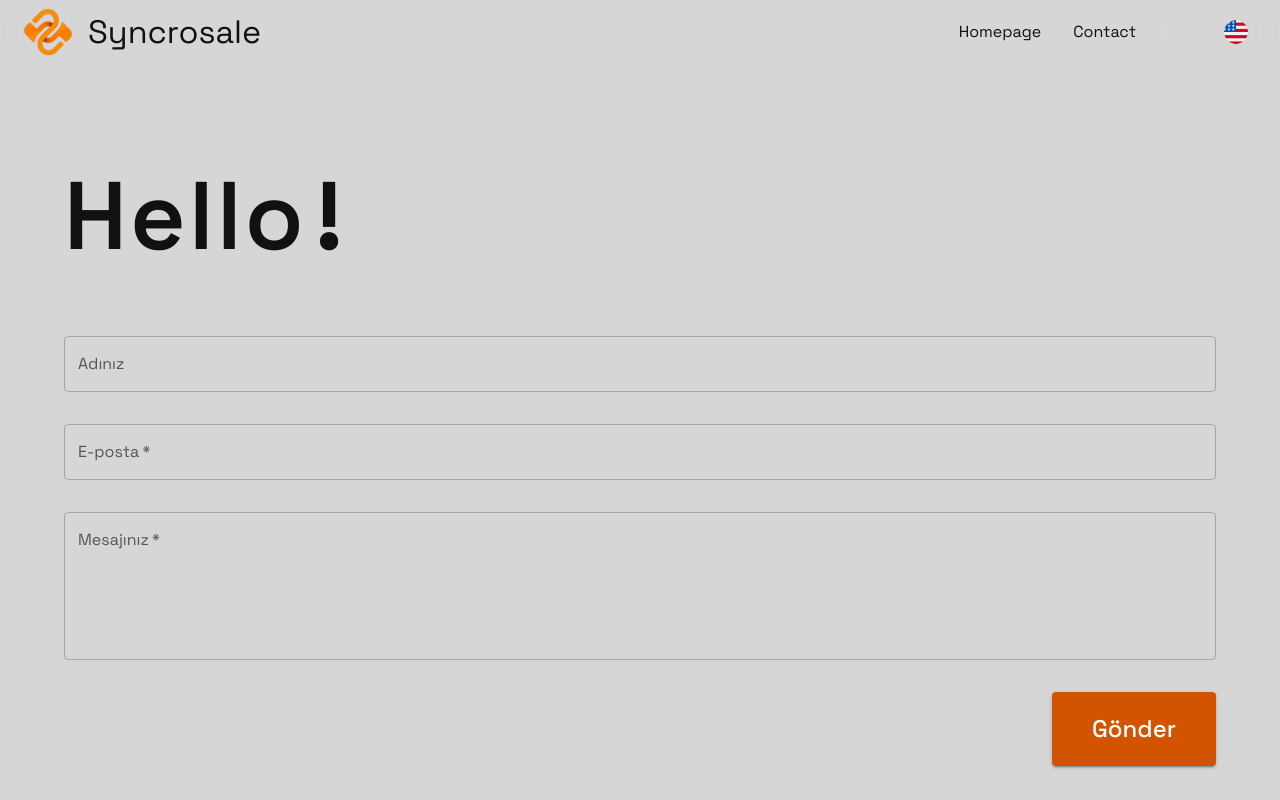
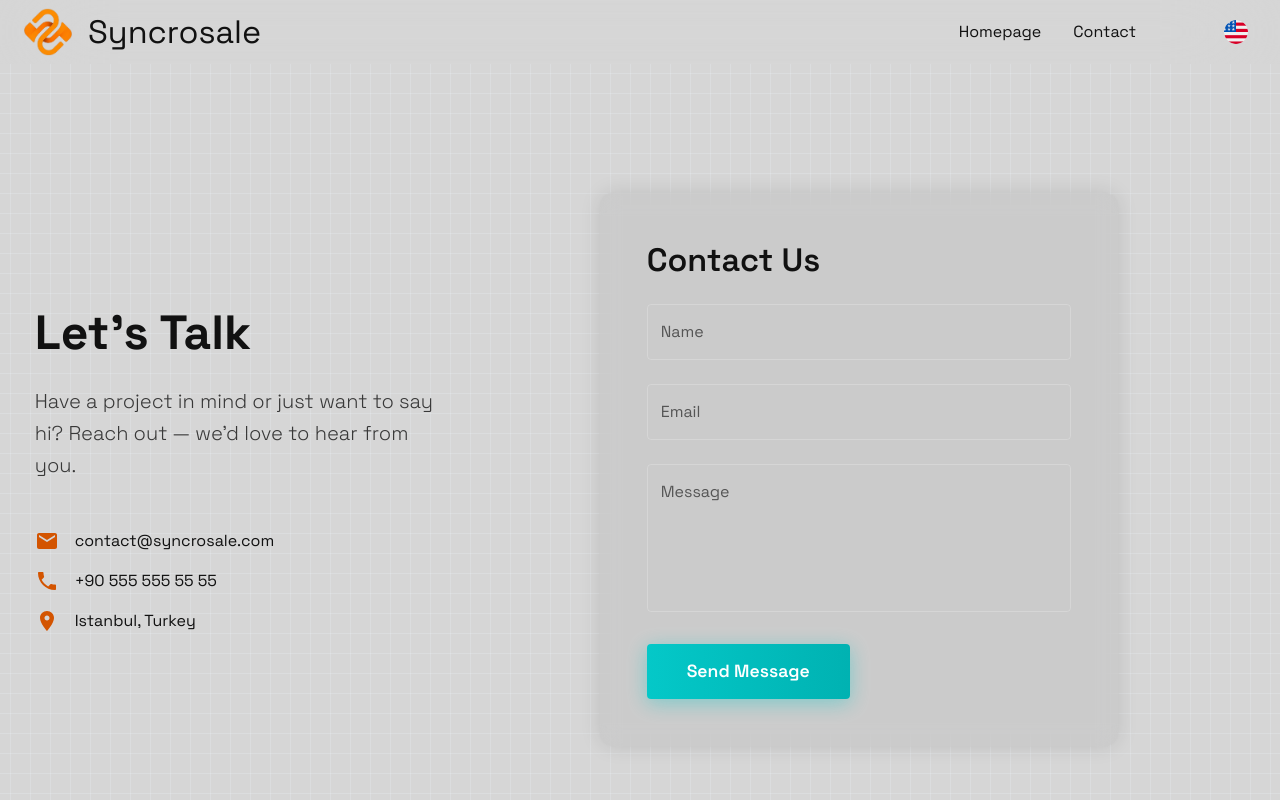
Before and after one commit to necatimertmetin/syncrosale, a React (Vite) app: page /contact in a window 1280 px wide. Shown: the top 800 px of the page. Built offline with nearby package versions, Linux system fonts and the light colour scheme; some icons are missing.

Commit message:
feat: contact page updated

```diff
--- a/src/pages/contact/Contact.tsx
+++ b/src/pages/contact/Contact.tsx
@@ -1,76 +1,192 @@
 import {
   Box,
   Button,
-  Container,
+  Grid,
   Stack,
   TextField,
   Typography,
+  useTheme,
 } from "@mui/material";
-import { useRef } from "react";
+import { motion } from "framer-motion";
+import { Email, Phone, LocationOn } from "@mui/icons-material";
+import { EnterAnimation2 } from "../../components/animated-components/div/EnterAnimation2";
 
 export const Contact = () => {
-  const formRef = useRef<HTMLFormElement | null>(null);
+  const theme = useTheme();
+  const gridColor = theme.palette.highlightedRow.main + "44";
+  const MotionBox = motion(Box);
+  const MotionStack = motion(Stack);
 
   return (
-    <Container maxWidth="lg" sx={{ py: 12 }}>
-      <Box mb={8}>
-        <Typography
-          component="span"
-          variant="h1"
-          fontWeight="600"
-          sx={{ letterSpacing: 3 }}
+    <Grid
+      container
+      sx={{
+        backgroundSize: "40px 40px",
+        backgroundImage: `
+          linear-gradient(0deg, transparent 24%, ${gridColor} 25%, ${gridColor} 26%, transparent 27%, transparent 74%, ${gridColor} 75%, ${gridColor} 76%, transparent 77%, transparent),
+          linear-gradient(90deg, transparent 24%, ${gridColor} 25%, ${gridColor} 26%, transparent 27%, transparent 74%, ${gridColor} 75%, ${gridColor} 76%, transparent 77%, transparent)
+        `,
+        backgroundAttachment: "fixed",
+        py: { xs: 8, sm: 12, md: 16 },
+        height: { xs: "auto", md: "100vh" },
+      }}
+      alignItems="center"
+      justifyContent="center"
+      spacing={10}
     >
-          Hello
+      {/* Sol taraf - Contact Info */}
+      <Grid
+        size={{ xs: 12, md: 5 }}
+        display="flex"
+        justifyContent={{ xs: "center", md: "flex-end" }}
+        sx={{ px: { xs: 2, md: 4 } }}
+      >
+        <EnterAnimation2>
+          <MotionStack
+            spacing={3}
+            sx={{
+              maxWidth: 420,
+              color: theme.palette.text.primary,
+            }}
+            initial={{ x: -80, opacity: 0 }}
+            animate={{ x: 0, opacity: 1 }}
+            transition={{ duration: 0.8, ease: "easeOut" }}
+          >
+            <Typography variant="h3" fontWeight="700">
+              Let’s Talk
             </Typography>
-        <Typography
-          component="span"
-          variant="h1"
-          fontWeight="bold"
-          color={"primary"}
-          sx={{ ml: 1 }}
+            <Typography variant="h6" fontWeight={300} sx={{ opacity: 0.8 }}>
+              Have a project in mind or just want to say hi? Reach out — we’d
+              love to hear from you.
+            </Typography>
+
+            <Stack spacing={2} sx={{ pt: 3 }}>
+              <Stack direction="row" spacing={2} alignItems="center">
+                <Email color="primary" />
+                <Typography variant="body1">contact@syncrosale.com</Typography>
+              </Stack>
+              <Stack direction="row" spacing={2} alignItems="center">
+                <Phone color="primary" />
+                <Typography variant="body1">+90 555 555 55 55</Typography>
+              </Stack>
+              <Stack direction="row" spacing={2} alignItems="center">
+                <LocationOn color="primary" />
+                <Typography variant="body1">Istanbul, Turkey</Typography>
+              </Stack>
+            </Stack>
+          </MotionStack>
+        </EnterAnimation2>
+      </Grid>
+
+      {/* Sağ taraf - Form */}
+      <Grid
+        size={{ xs: 12, md: 7 }}
+        display="flex"
+        justifyContent={{ xs: "center", md: "flex-start" }}
+        sx={{ px: { xs: 2, md: 4 } }}
       >
-          !
+        <MotionBox
+          initial={{ x: 80, opacity: 0 }}
+          animate={{ x: 0, opacity: 1 }}
+          transition={{ duration: 0.8, ease: "easeOut" }}
+          sx={{
+            width: "100%",
+            maxWidth: 520,
+            p: { xs: 3, md: 6 },
+            borderRadius: 4,
+            backdropFilter: "blur(10px)",
+            background:
+              theme.palette.mode === "dark"
+                ? "rgba(255,255,255,0.05)"
+                : "rgba(0,0,0,0.05)",
+            boxShadow:
+              theme.palette.mode === "dark"
+                ? "0 0 20px rgba(0, 200, 200, 0.1)"
+                : "0 0 20px rgba(0, 0, 0, 0.1)",
+          }}
+        >
+          <Typography variant="h4" fontWeight="600" mb={3}>
+            Contact Us
           </Typography>
-      </Box>
 
-      {/* Form */}
-      <Stack component="form" spacing={4} noValidate ref={formRef}>
-        <TextField label="Adınız" name="name" variant="outlined" fullWidth />
+          <Stack spacing={3}>
             <TextField
-          label="E-posta"
-          name="email"
+              label="Name"
               variant="outlined"
               fullWidth
-          required
+              InputProps={{
+                sx: {
+                  color: theme.palette.text.primary,
+                  "& .MuiOutlinedInput-notchedOutline": {
+                    borderColor: "rgba(255,255,255,0.2)",
+                  },
+                  "&:hover .MuiOutlinedInput-notchedOutline": {
+                    borderColor: theme.palette.primary.main,
+                  },
+                },
+              }}
             />
             <TextField
-          label="Mesajınız"
-          name="message"
+              label="Email"
               variant="outlined"
+              fullWidth
+              InputProps={{
+                sx: {
+                  color: theme.palette.text.primary,
+                  "& .MuiOutlinedInput-notchedOutline": {
+                    borderColor: "rgba(255,255,255,0.2)",
+                  },
+                  "&:hover .MuiOutlinedInput-notchedOutline": {
+                    borderColor: theme.palette.primary.main,
+                  },
+                },
+              }}
+            />
+            <TextField
+              label="Message"
+              variant="outlined"
+              fullWidth
               multiline
               rows={5}
-          fullWidth
-          required
+              InputProps={{
+                sx: {
+                  color: theme.palette.text.primary,
+                  "& .MuiOutlinedInput-notchedOutline": {
+                    borderColor: "rgba(255,255,255,0.2)",
+                  },
+                  "&:hover .MuiOutlinedInput-notchedOutline": {
+                    borderColor: theme.palette.primary.main,
+                  },
+                },
+              }}
             />
+          </Stack>
 
-        {/* Submit butonu */}
-        <Stack direction="row" justifyContent="flex-end">
           <Button
+            variant="contained"
             size="large"
-            type="submit"
-            variant="contained"
-            color="primary"
             sx={{
+              mt: 4,
               px: 5,
-              py: 2,
-              fontSize: "1.5rem",
+              py: 1.5,
+              fontSize: "1.1rem",
+              fontWeight: 600,
               textTransform: "none",
+              alignSelf: "flex-end",
+              background: "linear-gradient(90deg, #04C8C8 0%, #00B2B2 100%)",
+              boxShadow: "0 4px 20px rgba(4,200,200,0.4)",
+              transition: "all 0.3s ease",
+              "&:hover": {
+                background: "linear-gradient(90deg, #05dada 0%, #03bfbf 100%)",
+                boxShadow: "0 4px 25px rgba(4,200,200,0.6)",
+                transform: "translateY(-2px)",
+              },
             }}
           >
-            Gönder
+            Send Message
           </Button>
-        </Stack>
-      </Stack>
-    </Container>
+        </MotionBox>
+      </Grid>
+    </Grid>
   );
 };
```
Also changed, not shown: src/pages/pricing/Pricing.tsx (added). Lines whose indentation alone changed are shown as unchanged.
